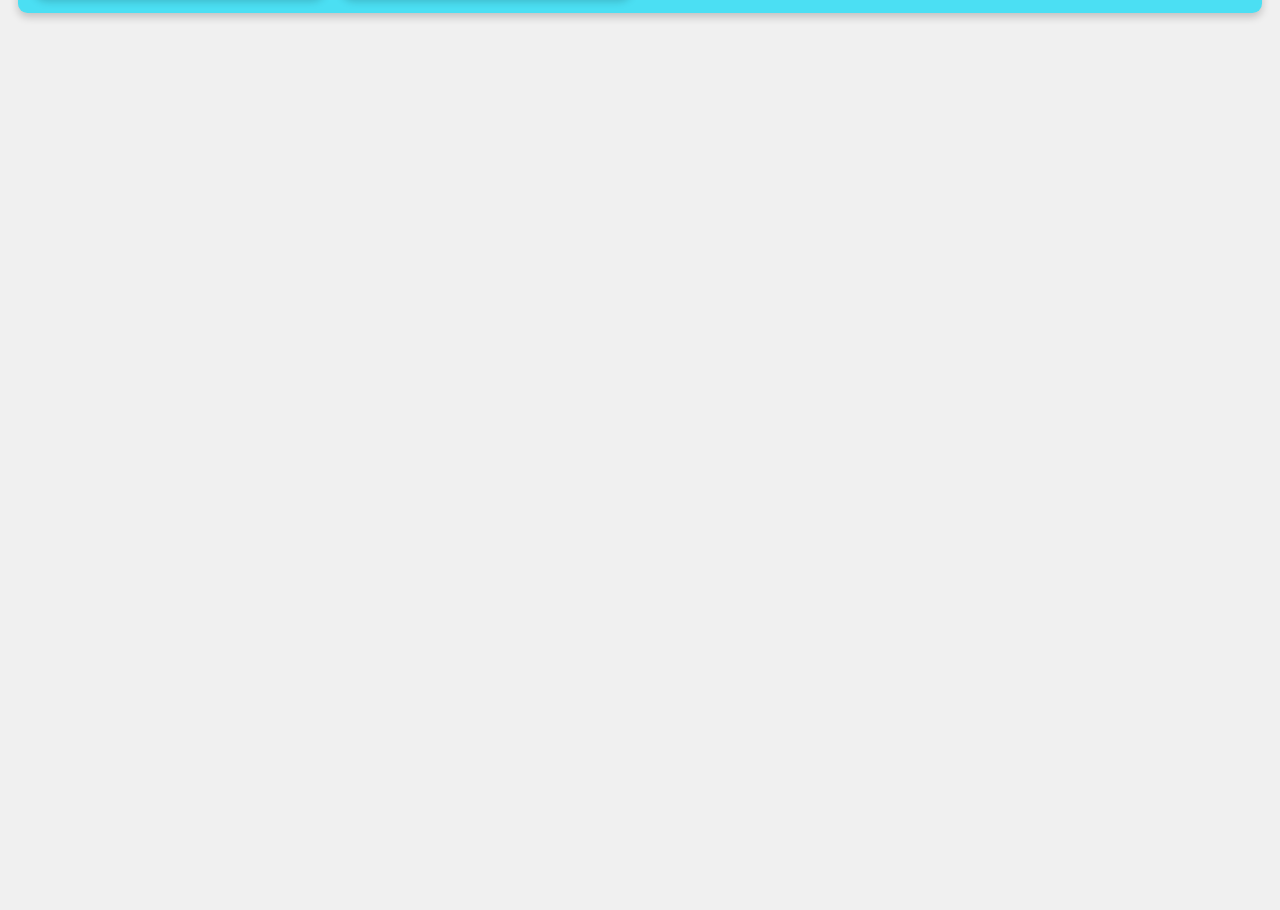
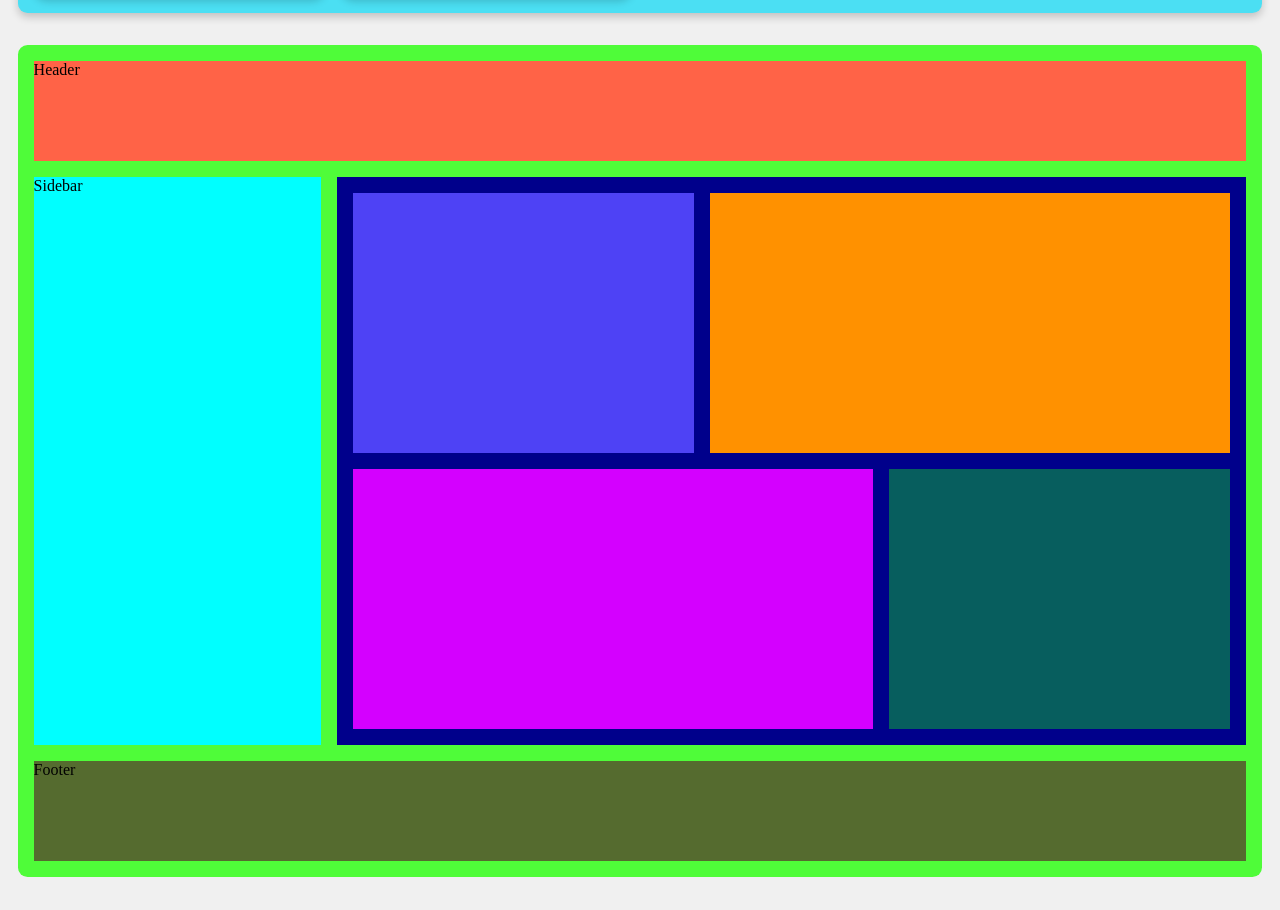
Before and after one commit to RamezKhaled77/Front-End-Snippet-2, a plain HTML site: page index.html in a window 1280 px wide. Shown: the part 1463-2373 px from the top of the page. Before the commit the page ends 1509 px from the top, so only its background shows below. Drawn offline with Linux system fonts and the light colour scheme.

Commit message:
another grid

```diff
--- a/index.html
+++ b/index.html
@@ -66,5 +66,16 @@
         <button>Click</button>
       </div>
     </div>
+    <div class="grid-container-3">
+      <div class="header">Header</div>
+      <div class="sidebar">Sidebar</div>
+      <div class="content">
+        <div class="card card-1"></div>
+        <div class="card card-2"></div>
+        <div class="card card-3"></div>
+        <div class="card card-4"></div>
+      </div>
+      <div class="footer">Footer</div>
+    </div>
   </body>
 </html>
--- a/style.css
+++ b/style.css
@@ -89,3 +89,62 @@ body {
   -ms-border-radius: 0.6rem;
   -o-border-radius: 0.6rem;
 }
+
+.grid-container-3 {
+  background-color: #4ffc39;
+  padding: 1rem;
+  border-radius: 0.6rem;
+  width: 100%;
+  height: 100vh;
+  display: grid;
+  gap: 1rem;
+  grid-template-columns: repeat(4, 1fr);
+  grid-template-rows: 100px auto 100px;
+  grid-template-areas:
+    "header    header    header header header"
+    "sidebar   content    content content content"
+    "footer   footer    footer footer footer";
+}
+.header {
+  background-color: tomato;
+  grid-area: header;
+}
+.sidebar {
+  background-color: cyan;
+  grid-area: sidebar;
+}
+.content {
+  padding: 1rem;
+  background-color: darkblue;
+  grid-area: content;
+  display: grid;
+  grid-template-columns: repeat(5, 1fr);
+  grid-template-rows: repeat(2, 1fr);
+  gap: 1rem;
+  grid-template-areas:
+    "card-1 card-1 card-2 card-2 card-2"
+    "card-3 card-3 card-3 card-4 card-4 ";
+}
+.footer {
+  background-color: darkolivegreen;
+  grid-area: footer;
+}
+.card {
+  background-color: yellow;
+}
+.card-1 {
+  background-color: rgb(78, 66, 245);
+  grid-area: card-1;
+}
+.card-2 {
+  background-color: rgb(255, 145, 0);
+  grid-area: card-2;
+}
+.card-3 {
+  background-color: rgb(212, 0, 255);
+  grid-area: card-3;
+}
+.card-4 {
+  background-color: rgb(7, 94, 94);
+  grid-area: card-4;
+}
```
